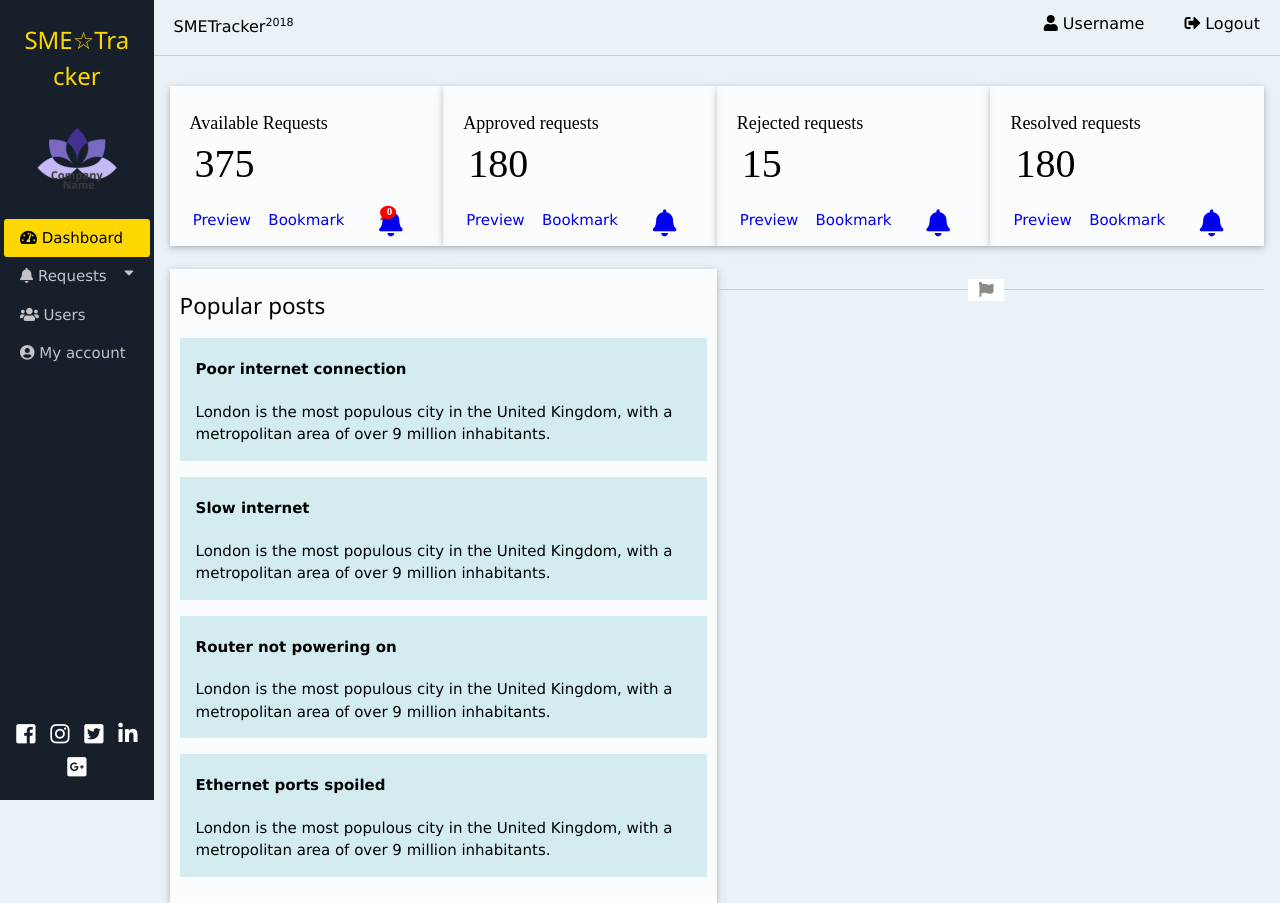
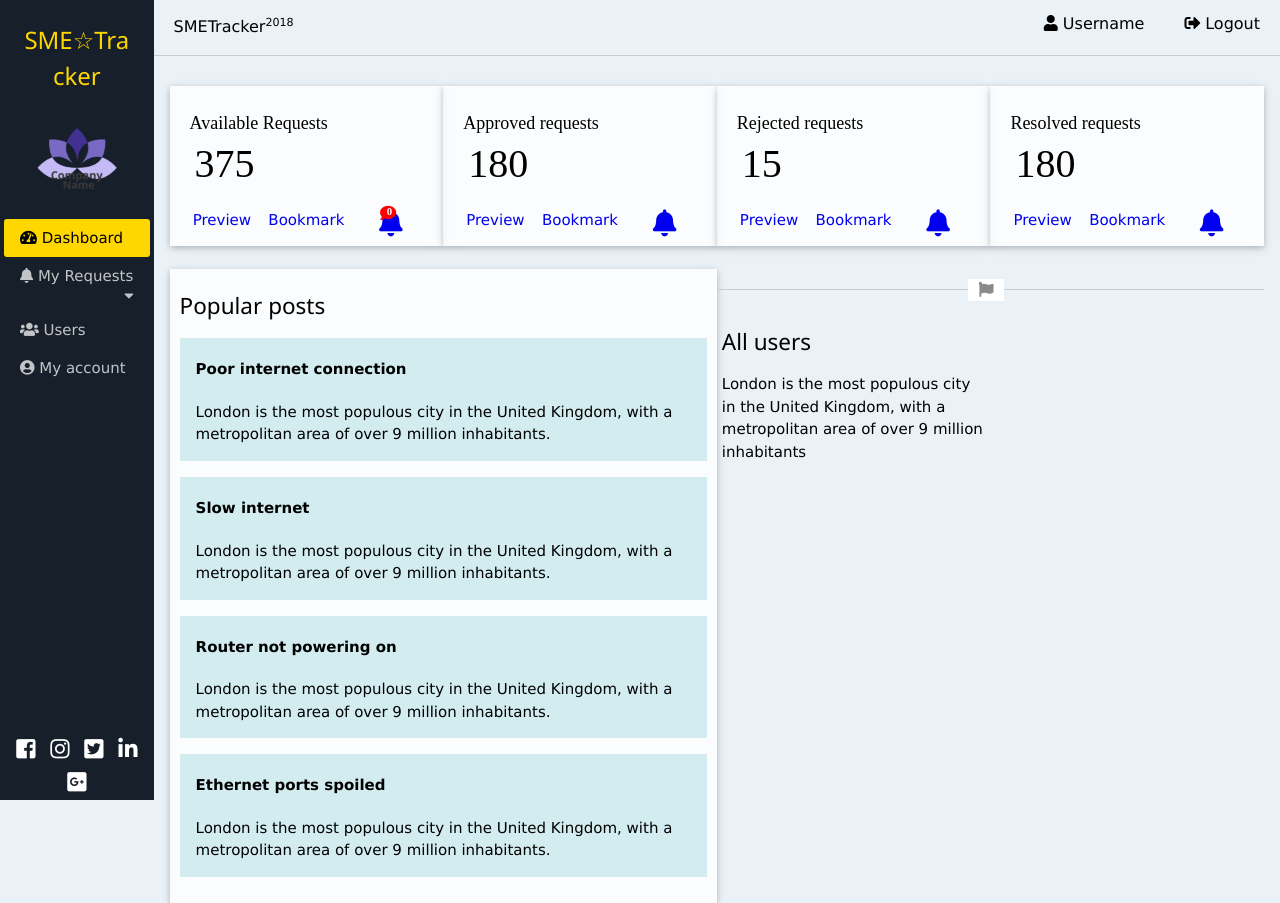
Before and after one commit to ampg99/maintenance-tracker-appp, a Python web app: template UI/templates/mains/home.html in a window 1280 px wide. Run offline with Jinja, Linux system fonts and the light colour scheme; the template is opened without the code that fills it, so the values that code supplies are empty; some libraries are stand-ins or nearby versions.

Commit message:
Feature #157795868 add the content panel to the landing page.

```diff
--- a/UI/templates/mains/home.html
+++ b/UI/templates/mains/home.html
@@ -19,12 +19,13 @@
             </div>
             <div class="menu">
                 <a href="#" class="side-link link"><i class="fas fa-tachometer-alt"></i></i>  Dashboard</a>
-                <a href="#" class="dropdown-btn side-link link"><i class="fas fa-bell"></i> Requests<i style="float: right;" class="fas fa-caret-down"></i></a>
+                <a href="#" class="dropdown-btn side-link link"><i class="fas fa-bell"></i> My Requests<i style="float: right;" class="fas fa-caret-down"></i></a>
                 <div class="dropdown-container">
                     <a href="#">All</a>
                     <a href="#">Approved</a>
                     <a href="#">Rejected</a>
                     <a href="#">Resolved</a>
+                    <a href="#">Create request</a>
                 </div>
                 <a href="#" class="side-link link"><i class="fas fa-users"></i> Users</a>
                 <a href="#" class="side-link link"><i class="fas fa-user-circle"></i> My account</a>
@@ -134,8 +135,9 @@
                                 <span class="separator-text"><i class="fas fa-flag"></i></span>
                             </div>
                         </div>
-                        <div class="col-6">
-
+                        <div class="col-6" style="padding: 5px;">
+                            <h2 style="">All users</h2>
+                            <p>London is the most populous city in the United Kingdom, with a metropolitan area of over 9 million inhabitants</p>
                         </div>
                         <div class="col-6">
 
```
